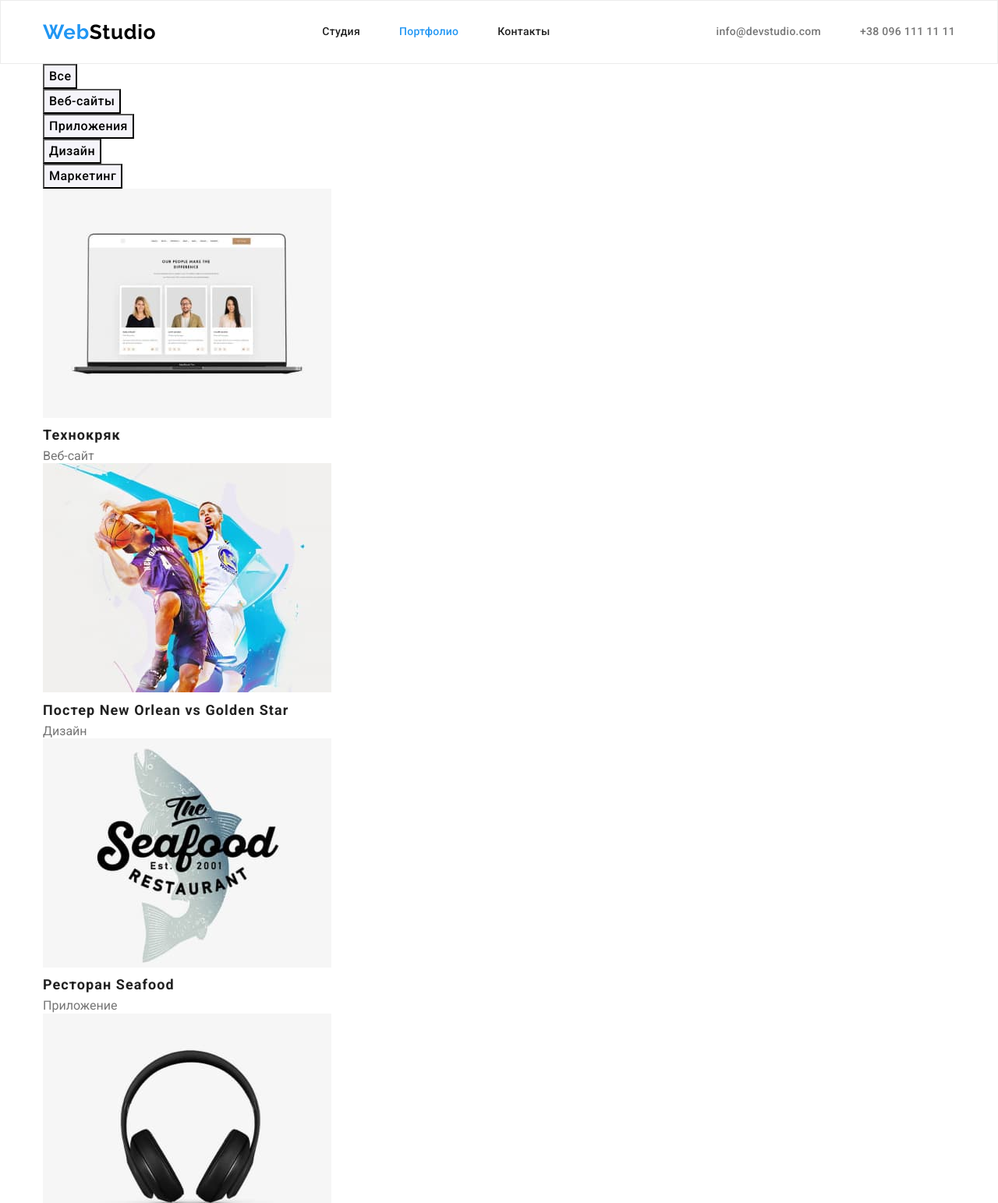
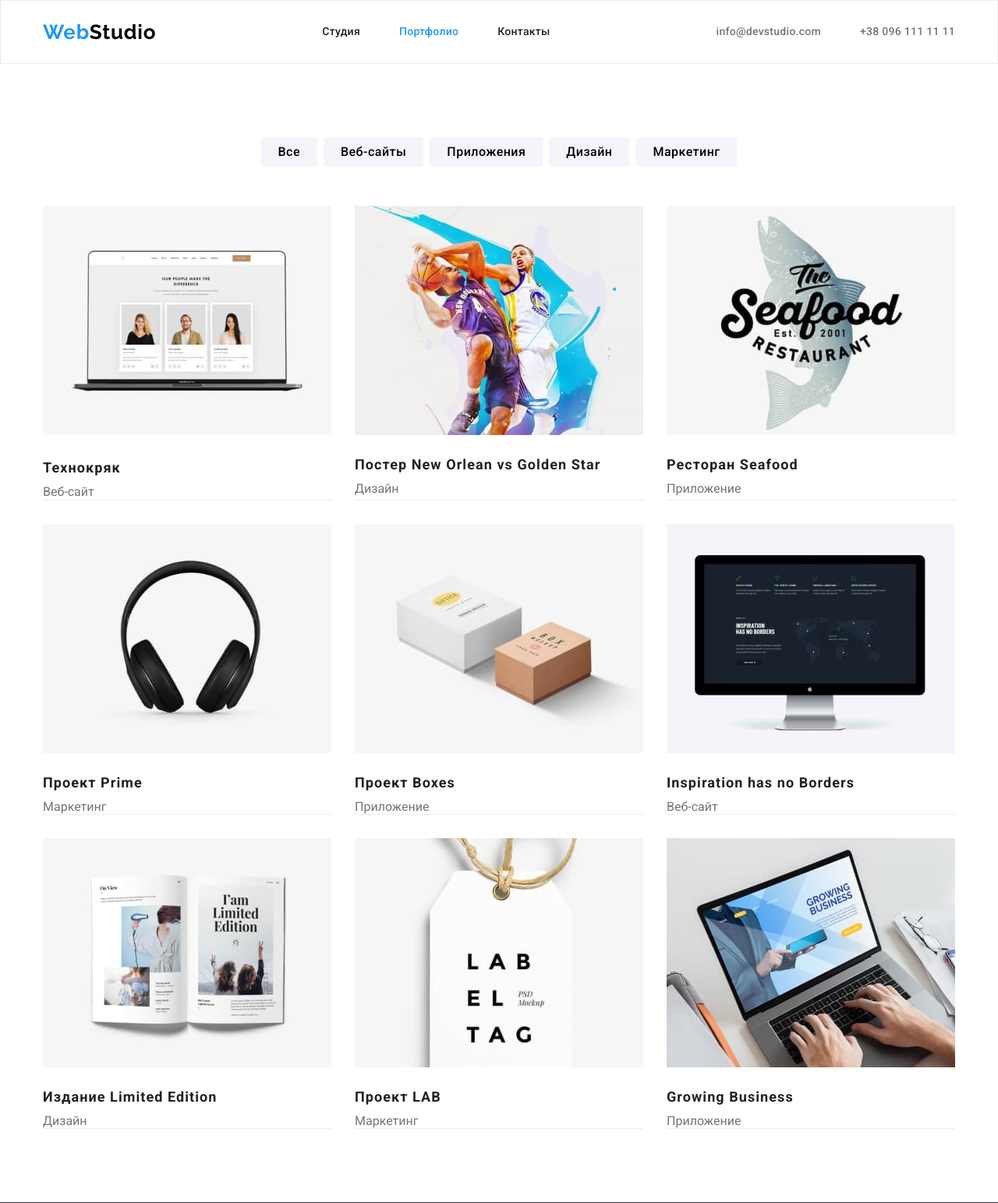
Before and after one commit to AnastasiiaNyzhegorodova/goit-markup-hw-03, a plain HTML site: page portfolio.html in a window 1280 px wide. Shown: the top 1543 px of the page at 78% size. Drawn offline with nearby package versions, Linux system fonts and the light colour scheme.

Commit message:
HW#3 is done

```diff
--- a/css/styles.css
+++ b/css/styles.css
@@ -42,6 +42,11 @@ body {
   text-decoration: none;
   color: inherit;
 }
+
+.section {
+  padding: 94px 0;
+}
+
 /* HEADER */
 .header {
   border: 1px solid #ececec;
@@ -91,12 +96,6 @@ body {
   color: var(--accent-color);
 }
 
-/* .header-link {
-  display: block;
-  padding-top: 32px;
-  padding-bottom: 32px;
-} */
-
 .header-nav-accent {
   color: var(--accent-color);
 }
@@ -140,11 +139,16 @@ body {
 }
 
 .hero-btn {
+  display: block;
+  margin: 30px auto 0;
+  padding: 10px 32px;
+  min-width: 200px;
+  border-radius: 4px;
+
   font-family: inherit;
   font-weight: 700;
   font-size: 16px;
   line-height: 1.87;
-  display: flex;
   align-items: center;
   text-align: center;
   letter-spacing: 0.06em;
@@ -166,7 +170,20 @@ body {
   overflow: hidden;
 }
 
+.values-list {
+  display: flex;
+}
+
+.values-list .values-list-item + .values-list-item {
+  margin-left: 30px;
+}
+
+.values-list-item {
+  width: 270px;
+}
+
 .values-item-tittle {
+  margin-bottom: 10px;
   font-weight: 700;
   font-size: 14px;
   line-height: 1.14;
@@ -184,6 +201,9 @@ body {
 
 /* ABOUT */
 .about-tittle {
+  display: block;
+  margin: 0 auto 50px;
+
   font-weight: 700;
   font-size: 36px;
   line-height: 1.16;
@@ -192,12 +212,23 @@ body {
   color: var(--title-text-color);
 }
 
+.about-list {
+  display: flex;
+}
+
+.about-list > .about-list-item + .about-list-item {
+  margin-left: 30px;
+}
+
 /* TEAM */
 .team {
   background: #f5f4fa;
 }
 
 .team-tittle {
+  display: block;
+  margin: 0 auto 50px;
+
   font-weight: 700;
   font-size: 36px;
   line-height: 1.16;
@@ -206,7 +237,22 @@ body {
   color: var(--title-text-color);
 }
 
+.team-list {
+  display: flex;
+}
+
+.team-list-item {
+  border-bottom: 1px solid transparent;
+  border-radius: 0 0 4px 4px;
+  background: #ffffff;
+}
+
+.team-img {
+  display: block;
+}
+
 .team-item-tittle {
+  margin-top: 30px;
   font-weight: 500;
   font-size: 16px;
   line-height: 1.18;
@@ -215,7 +261,12 @@ body {
   color: var(--title-text-color);
 }
 
+.team-list > .team-list-item + .team-list-item {
+  margin-left: 30px;
+}
 .team-item-text {
+  margin-top: 10px;
+  margin-bottom: 30px;
   font-size: 16px;
   line-height: 1.18;
   text-align: center;
@@ -224,7 +275,9 @@ body {
 }
 
 /* PORTFOLIO */
+
 .portfolio-btn {
+  padding: 6px 22px;
   font-family: inherit;
   font-weight: 500;
   font-size: 16px;
@@ -233,6 +286,8 @@ body {
   letter-spacing: 0.03em;
   background-color: #f5f4fa;
   cursor: pointer;
+  border: transparent;
+  border-radius: 4px;
 }
 
 .btn:hover,
@@ -241,7 +296,37 @@ body {
   background-color: var(--accent-color);
 }
 
+.portfolio-filter {
+  display: flex;
+  justify-content: center;
+  margin-bottom: 50px;
+}
+
+.portfolio-filter > .portfolio-filter-item + .portfolio-filter-item {
+  margin-left: 8px;
+}
+
+.portfolio-list {
+  display: flex;
+  flex-wrap: wrap;
+  margin-left: -30px;
+  margin-bottom: -30px;
+}
+
+.portfolio-items {
+  flex-basis: calc((100% - 3 * 30px) / 3);
+  margin-left: 30px;
+  margin-bottom: 30px;
+  border-bottom: 1px solid #eeeeee;
+}
+
+.portfolio-img {
+  display: block;
+}
+
 .portfolio-tittle-items {
+  margin-top: 20px;
+  margin-bottom: 4px;
   font-weight: 700;
   font-size: 18px;
   line-height: 2;
@@ -250,6 +335,7 @@ body {
 }
 
 .portfolio-text {
+  margin-bottom: 20px;
   font-size: 16px;
   line-height: 1.87;
   letter-spacing: 0.03em;
@@ -258,6 +344,8 @@ body {
 
 /* FOOTER */
 .footer {
+  padding: 60px 0;
+  height: 252px;
   background-color: #2f303a;
 }
 
@@ -280,6 +368,7 @@ body {
 }
 
 .footer-map {
+  margin-top: 20px;
   font-weight: normal;
   font-size: 14px;
   line-height: 1.71;
@@ -294,3 +383,7 @@ body {
   letter-spacing: 0.03em;
   color: rgba(255, 255, 255, 0.6);
 }
+
+.footer-contact:not(:last-child) {
+  margin: 9px 0;
+}
--- a/portfolio.html
+++ b/portfolio.html
@@ -55,90 +55,90 @@
 
         <!-- Портфолио -->
 
-        <section>
+        <section class="section">
             <div class="container">
             <h1 class="visually-hidden">Наши проекты</h1>
              <!-- Фильтр -->
-            <ul class="list">
-                <li>
+            <ul class="list portfolio-filter">
+                <li class="portfolio-filter-item">
                     <button class="btn portfolio-btn" type="button">Все</button>
                 </li>
-                <li>
+                <li class="portfolio-filter-item">
                     <button class="btn portfolio-btn" type="button">Веб-сайты</button>
                 </li>
-                <li>
+                <li class="portfolio-filter-item">
                     <button class="btn portfolio-btn" type="button">Приложения</button>
                 </li>
-                <li>
+                <li class="portfolio-filter-item">
                     <button class="btn portfolio-btn" type="button">Дизайн</button>
                 </li>
-                <li>
+                <li class="portfolio-filter-item">
                     <button class="btn portfolio-btn" type="button">Маркетинг</button>
                 </li>
 
             </ul>
 
             <h2 class="visually-hidden">Портфолио</h2>
-            <ul class="list">
-                <li>
+            <ul class="list portfolio-list">
+                <li class="portfolio-items">
                     <a class="link" href="" >
                         <img src="./images/img1-port1.jpg" alt="ноутбук" width="370" height="294">
                         <h3 class="portfolio-tittle-items">Технокряк</h3>
                         <p lang="en">Веб-сайт</p>
                     </a>
                 </li>
-                <li>
+                <li class="portfolio-items">
                     <a class="link" href="">
-                        <img src="./images/img2-port.jpg" alt="два баскетболиста" width="370" height="294">
+                        <img class="portfolio-img" src="./images/img2-port.jpg" alt="два баскетболиста" width="370" height="294">
                         <h3 class="portfolio-tittle-items">Постер <span lang="en">New Orlean vs Golden Star</span></h3>
                         <p>Дизайн</p>
                     </a>
                 </li>
-                <li>
+                <li class="portfolio-items">
                     <a class="link" href="">
-                        <img src="./images/img3-port.jpg" alt="логотип ресторана" width="370" height="294">
+                        <img class="portfolio-img" src="./images/img3-port.jpg" alt="логотип ресторана" width="370" height="294">
                         <h3 class="portfolio-tittle-items">Ресторан <span lang="en">Seafood</span></h3>
                         <p>Приложение</p>
                     </a>
                 </li>
-                <li>
+                <li class="portfolio-items">
                     <a class="link" href="">
-                        <img src="./images/img4-port.jpg" alt="наушники" width="370" height="294">
+                        <img class="portfolio-img" src="./images/img4-port.jpg" alt="наушники" width="370" height="294">
                         <h3 class="portfolio-tittle-items">Проект <span lang="en">Prime</span></h3>
                         <p>Маркетинг</p>
                     </a>
                 </li>
-                <li>
+                <li class="portfolio-items">
                     <a class="link" href="">
-                        <img src="./images/img5-port.jpg" alt="две коробки" width="370" height="294">
+                        <img class="portfolio-img" src="./images/img5-port.jpg" alt="две коробки" width="370" height="294">
                         <h3 class="portfolio-tittle-items">Проект <span lang="en">Boxes</span></h3>
                         <p>Приложение</p>
                     </a>
                 </li>
-                <li>
+                <li class="portfolio-items">
                     <a class="link" href="">
-                        <img src="./images/img6-port.jpg" alt="монитор" width="370" height="294">
+                        <img class="portfolio-img" src="./images/img6-port.jpg" alt="монитор" width="370" height="294">
                         <h3 class="portfolio-tittle-items" lang="en">Inspiration has no Borders</h3>
                         <p>Веб-сайт</p>
                     </a>
                 </li>
-                <li>
+                <li class="portfolio-items">
                     <a class="link" href="">
-                        <img src="./images/img7-port.jpg" alt="открытая книга" width="370" height="294">
+                        <img class="portfolio-img" src="./images/img7-port.jpg" alt="открытая книга" width="370" height="294">
                         <h3 class="portfolio-tittle-items">Издание <span lang="en">Limited Edition</span></h3>
                         <p>Дизайн</p>
                     </a>
                 </li>
-                <li>
+                <li class="portfolio-items">
                     <a class="link" href="">
-                        <img src="./images/img8-port.jpg" alt="картонный лейбл" width="370" height="294">
+                        <img class="portfolio-img" src="./images/img8-port.jpg" alt="картонный лейбл" width="370" height="294">
                         <h3 class="portfolio-tittle-items">Проект <span lang="en">LAB</span> </h3>
                         <p lang="en">Маркетинг</p>
                     </a>
                 </li>
-                <li>
+                <li class="portfolio-items">
                     <a class="link" href="">
-                        <img src="./images/img9-port.jpg" alt="руки работающие на ноутбуке" width="370" height="294">
+                        <img class="portfolio-img" src="./images/img9-port.jpg" alt="руки работающие на ноутбуке" width="370" height="294">
                         <h3 class="portfolio-tittle-items" lang="en">Growing Business</h3>
                         <p>Приложение</p>
                     </a>
```
Also changed, not shown: index.html (+22 -22 lines).
